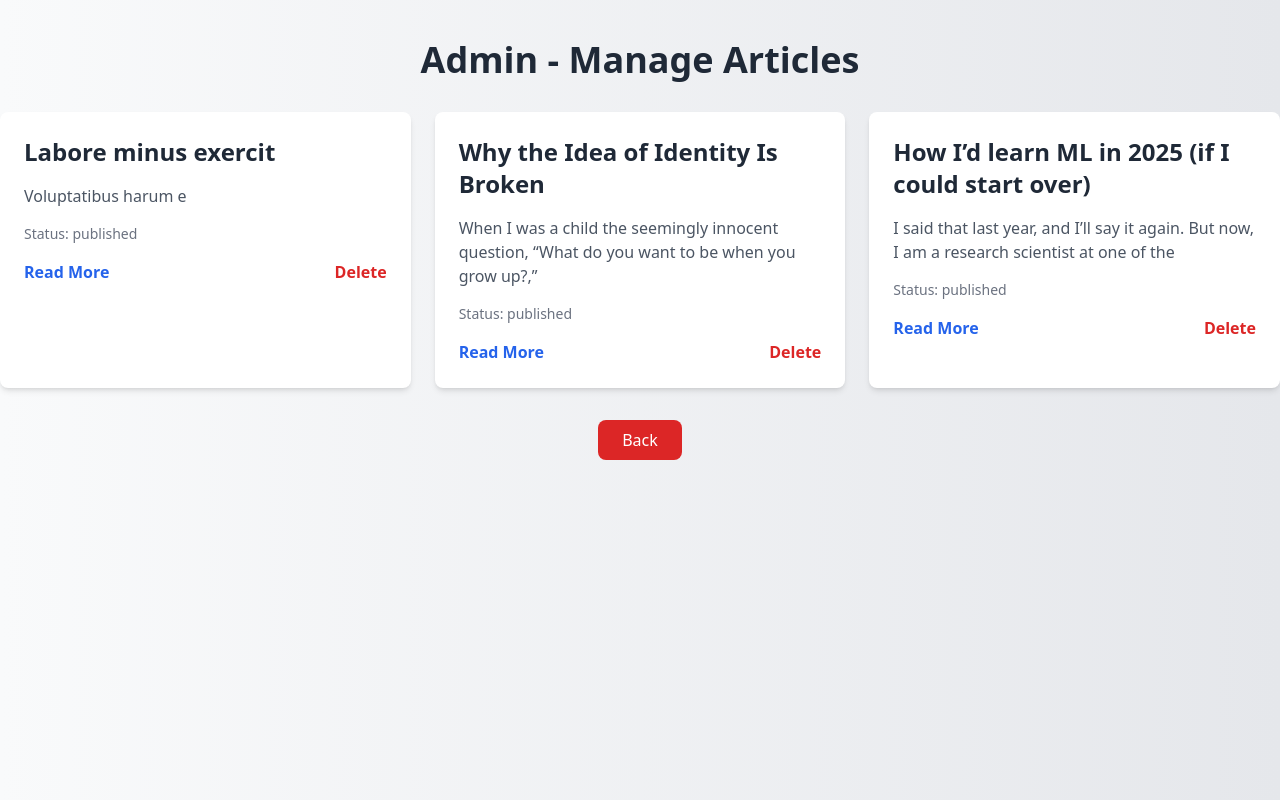
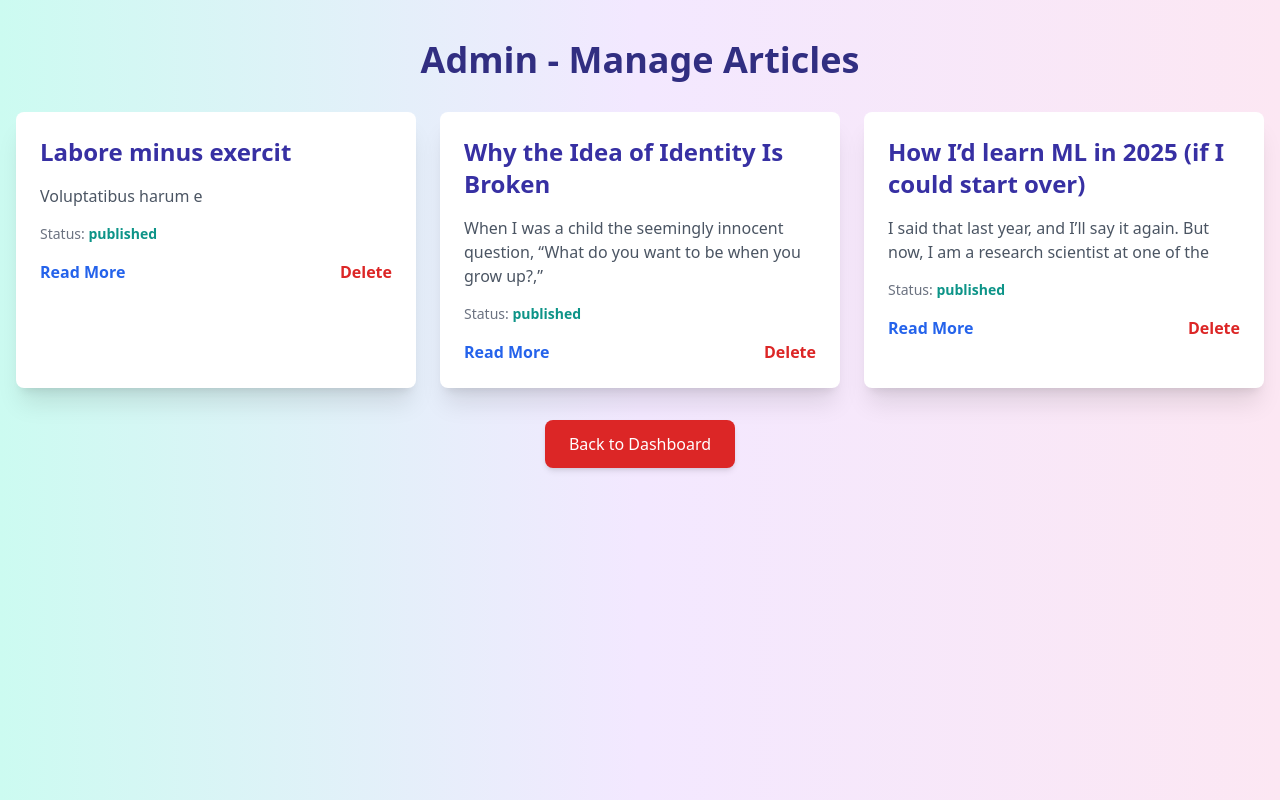
Before and after one commit to rayan4-dot/Dev, a PHP site: page /app/front-end/adminArticles.php in a window 1280 px wide. Run offline with PHP 8.4, Linux system fonts and the light colour scheme; data comes from the database, SQL or seed files in the repository; some libraries are stand-ins or nearby versions.

Commit message:
enhance styling

```diff
--- a/app/front-end/adminArticles.php
+++ b/app/front-end/adminArticles.php
@@ -11,7 +11,6 @@ use App\Class\Article\Article;
 $article = new Article();
 $articles = $article->getAllArticlesForAdmin();
 ?>
-
 <!DOCTYPE html>
 <html lang="en">
 <head>
@@ -36,19 +35,21 @@ $articles = $article->getAllArticlesForAdmin();
         }
     </style>
 </head>
-<body class="bg-gradient-to-r from-gray-50 to-gray-200 min-h-screen">
-    <div class="container mx-auto py-10">
-        <h1 class="text-4xl font-extrabold text-center text-gray-800 mb-8 fade-in-up">Admin - Manage Articles</h1>
+<body class="bg-gradient-to-r from-teal-100 via-purple-100 to-pink-100 min-h-screen">
+    <div class="container mx-auto py-10 px-4">
+        <h1 class="text-4xl font-extrabold text-center text-indigo-900 mb-8 fade-in-up">Admin - Manage Articles</h1>
 
         <?php if (count($articles) > 0): ?>
-            <div class="grid grid-cols-1 md:grid-cols-2 lg:grid-cols-3 gap-6">
+            <div class="grid grid-cols-1 sm:grid-cols-2 lg:grid-cols-3 gap-6">
                 <?php foreach ($articles as $articleItem): ?>
-                    <div class="bg-white rounded-lg shadow-md hover:shadow-xl transition-shadow duration-300 p-6 fade-in-up transform hover:-translate-y-2">
-                        <h2 class="text-2xl font-bold text-gray-800 mb-4"><?= htmlspecialchars($articleItem['title']) ?></h2>
+                    <div class="bg-white rounded-lg shadow-xl hover:shadow-2xl transition-shadow duration-300 p-6 fade-in-up transform hover:-translate-y-2">
+                        <h2 class="text-2xl font-bold text-indigo-800 mb-4"><?= htmlspecialchars($articleItem['title']) ?></h2>
                         <p class="text-gray-600 mb-4">
                             <?= htmlspecialchars(substr($articleItem['content'], 0, 100)) ?>
                         </p>
-                        <p class="text-gray-500 text-sm mb-4">Status: <?= htmlspecialchars($articleItem['status']) ?></p>
+                        <p class="text-gray-500 text-sm mb-4">Status:
+                            <span class="font-semibold text-teal-600"><?= htmlspecialchars($articleItem['status']) ?></span>
+                        </p>
                         <div class="flex justify-between items-center">
                             <a href="../userView/articleDetail.php?id=<?= $articleItem['id'] ?>"
                                class="text-blue-600 font-semibold hover:text-blue-800 transition-colors duration-300">Read More</a>
@@ -74,8 +75,8 @@ $articles = $article->getAllArticlesForAdmin();
 
         <div class="mt-8 text-center fade-in-up">
             <a href="../front-end/dashboard.php"
-               class="inline-block bg-red-600 text-white px-6 py-2 rounded-lg hover:bg-red-700 transform hover:scale-105 transition-transform duration-300">
-                Back
+               class="inline-block bg-red-600 text-white px-6 py-3 rounded-lg hover:bg-red-700 transform hover:scale-105 transition-transform duration-300 shadow-md">
+                Back to Dashboard
             </a>
         </div>
     </div>
```
Lines whose indentation alone changed are shown as unchanged.
